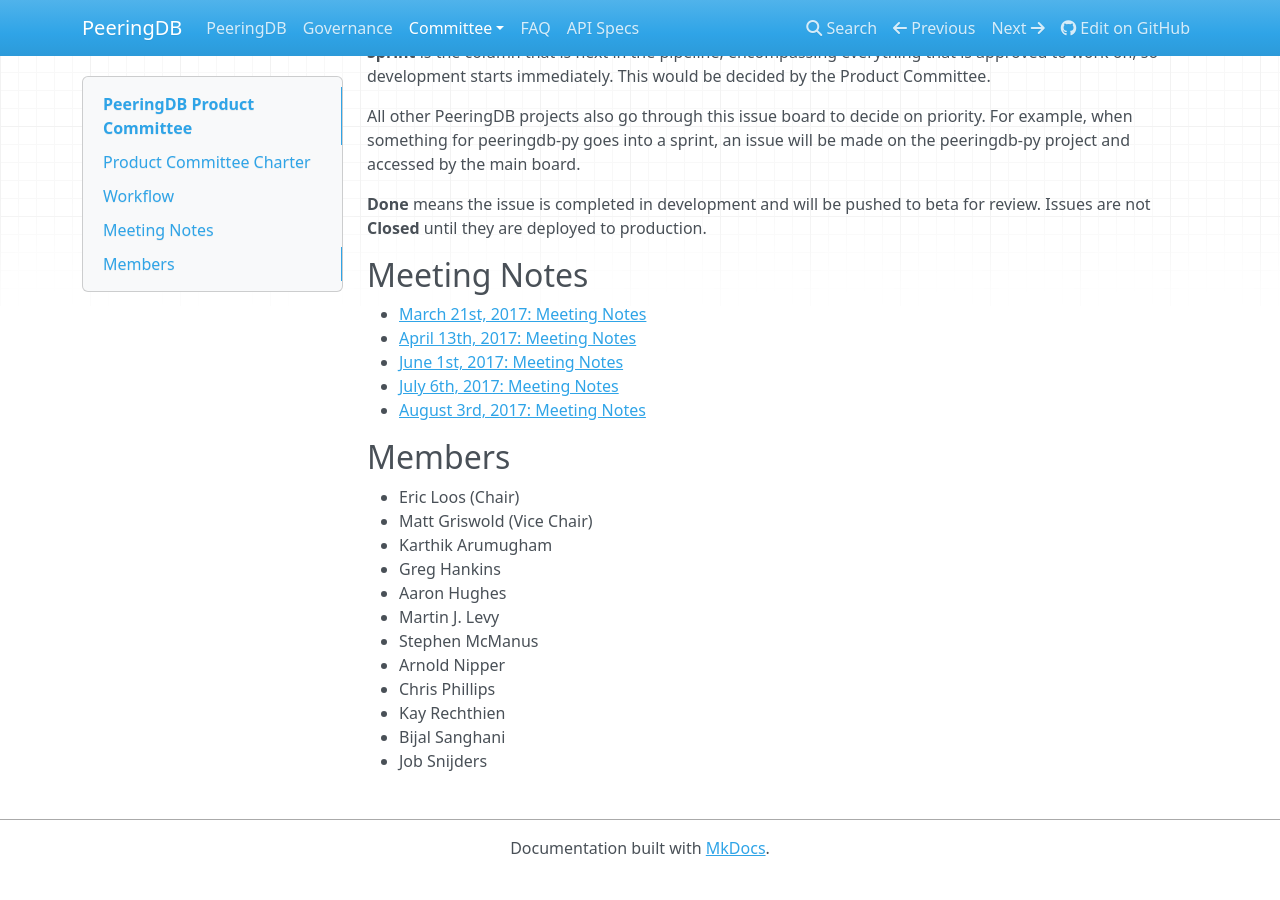
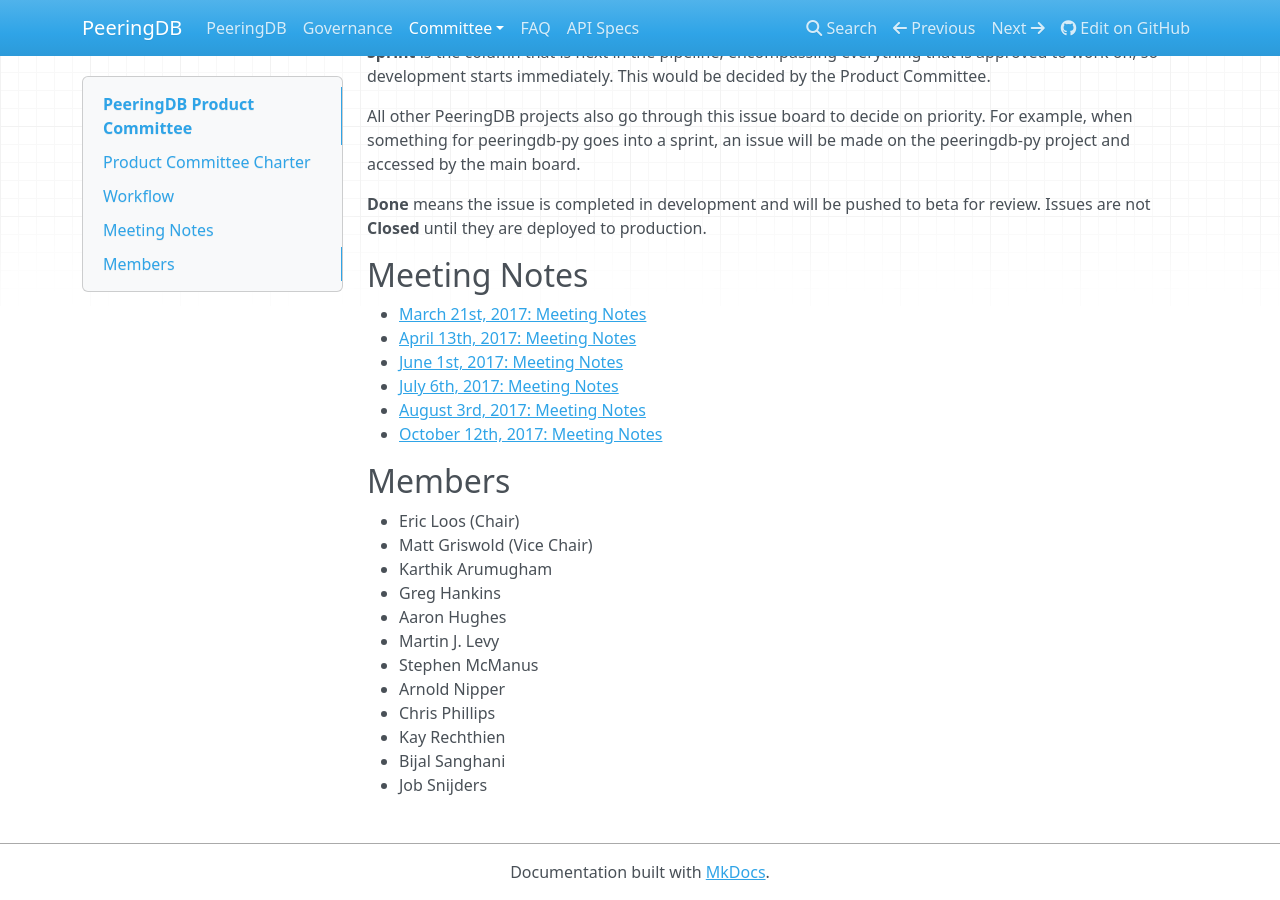
Before and after one commit to peeringdb/docs, an MkDocs documentation site: the page built from docs/committee/product/index.md, in a window 1280 px wide and 900 px high, scrolled down 2034 px. Built offline with MkDocs 1.6.1, drawn with Linux system fonts in a browser that asks for light colours; nearby versions of some CDN libraries; old or Windows-style settings are respelled for this version of MkDocs; before the commit the page ends 2910 px from its top, so only the background shows below that.

Commit message:
added 2017-10-12 notes

```diff
--- a/docs/committee/product/index.md
+++ b/docs/committee/product/index.md
@@ -15,6 +15,7 @@
 - [June 1st, 2017: Meeting Notes](notes/2017-06-01_Product_Committee_Notes.pdf)
 - [July 6th, 2017: Meeting Notes](notes/2017-07-06_Product_Committee_Notes.pdf)
 - [August 3rd, 2017: Meeting Notes](notes/2017-08-03_Product_Committee_Notes.pdf)
+- [October 12th, 2017: Meeting Notes](notes/2017-10-12_Product_Committee_Notes.pdf)
 
 ## Members
 - Eric Loos (Chair)
```
Also changed, not shown: 1 other file.
